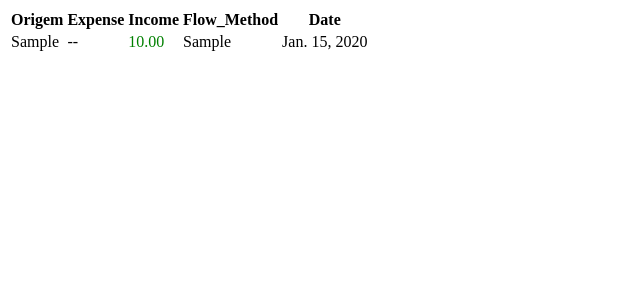
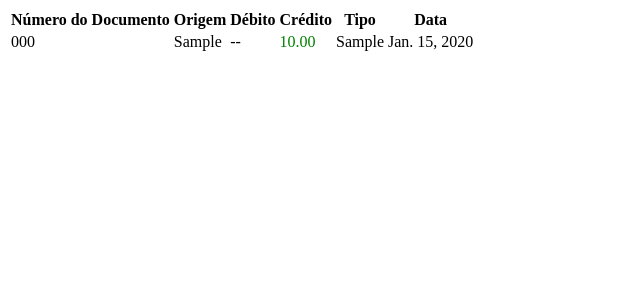
Before and after one commit to Titowisk/budget_app, a Django app: page /bank_statements_reader/sample_statement_table in a window 1280 px wide. Shown: the top 300 px of the page, without its empty margins (0-640 px from the left). Run offline with Django 3.2, Linux system fonts and the light colour scheme; tables that the repository leaves empty hold one stand-in row (values such as "Sample post").

Commit message:
Added Transaction.statement_number attribute

```diff
--- a/bank_statements_reader/templates/bank_statements_reader/sample_view.html
+++ b/bank_statements_reader/templates/bank_statements_reader/sample_view.html
@@ -1,16 +1,18 @@
 <table>
     <thead>
         <tr>
+            <th>Número do Documento</th>
             <th>Origem</th>
-            <th>Expense</th>
-            <th>Income</th>
-            <th>Flow_Method</th>
-            <th>Date</th>
+            <th>Débito</th>
+            <th>Crédito</th>
+            <th>Tipo</th>
+            <th>Data</th>
         </tr>
     </thead>
     <tbody>
         {% for transaction in transactions_list %}
             <tr>
+                <td>{{ transaction.statement_number }}</td>
                 <td>{{ transaction.origin }}</td>
                 {% if transaction.amount < 0 %}
                     <td style="color: red;">{{ transaction.amount }}</td>
```
